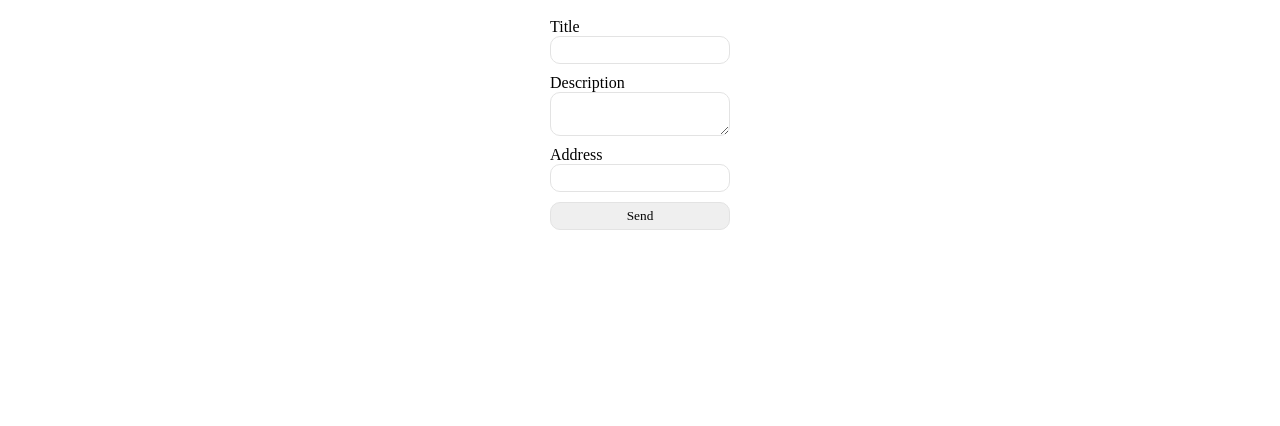
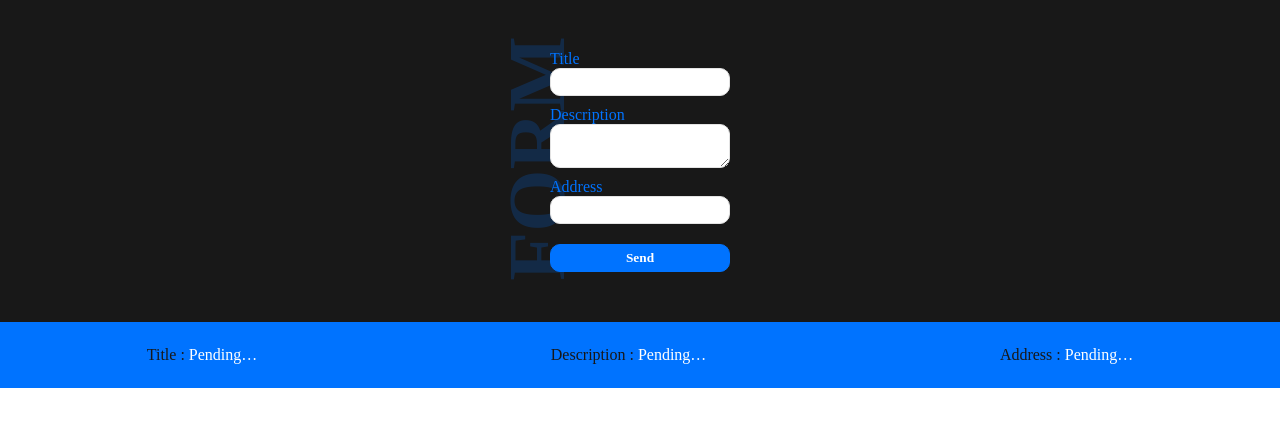
Before and after one commit to LaurianMathiot/Cours-REACT, a React (Create React App) app in the folder coworking-crud-front/: page / in a window 1280 px wide. Shown: the top 426 px of the page. Built offline with nearby package versions, Linux system fonts and the light colour scheme.

Commit message:
display form result / coworking-crud-front

```diff
--- a/coworking-crud-front/src/App.css
+++ b/coworking-crud-front/src/App.css
@@ -1,9 +1,14 @@
 * {
   font-family: 'poppins';
+  padding: 0;
+  margin: 0;
+  border: none;
 }
 
 :root {
   --color1: rgb(227, 227, 227);
+  --color2: rgb(24, 24, 24);
+  --color3: rgb(0, 115, 255);
 
 }
 
@@ -12,15 +17,19 @@
 .form-section {
   display: flex;
   justify-content: center;
+  background-color: var(--color2);
+  padding: 5vh 0;
+  color: var(--color3);
 }
 
 /*  FORM */
 
 form {
   width: 200px;
+  position: relative;
 }
 
-.form-input {
+.form-element {
   display: flex;
   flex-direction: column;
   margin: 10px;
@@ -31,8 +40,49 @@ input, textarea {
   border: 1px solid var(--color1);
   padding: 5px;
   vertical-align: middle;
+  z-index: 1;
 }
 
 .submit-btn {
   text-align: end;
 }
+
+.submit-btn input {
+  transition: all 0.2s ease-in-out;
+  background-color: var(--color3);
+  border: 1px solid var(--color3);
+  color: white;
+  margin-top: 10px;
+  font-weight: 700;
+}
+
+.submit-btn input:hover {
+  cursor: pointer;
+  background-color: var(--color2);
+  color: white;
+}
+
+form > h2 {
+  position: absolute;
+  transform: rotate(-90deg);
+  font-size: 5rem;
+  left:-125px;
+  top: 30%;
+  color: var(--color3);
+  opacity: 0.2;
+}
+
+/* RESULT SECTION */
+
+.result-section {
+  display: flex;
+  justify-content: space-around;
+  padding: 3vh 0;
+  background-color: var(--color3);
+  color: white;
+
+}
+
+.result-section span {
+  color: var(--color2);
+}
--- a/coworking-crud-front/src/CreateCoworking.jsx
+++ b/coworking-crud-front/src/CreateCoworking.jsx
@@ -1,34 +1,56 @@
+import { useState } from "react"
+
 function CreateCoworking() {
 
-    const hundleSubmit = (event) =>{
+    const [coworkingData, setCoworkingData] = useState({
+            title: "Pending…",
+            description: "Pending…",
+            address: "Pending…"
+    })
+
+    const handleSubmit = (event) =>{
         event.preventDefault()
-        const title = event.target.title.value;
-        const description = event.target.description.value;
-        const address = event.target.address.value;
+        // const title = event.target.title.value;
+        // const description = event.target.description.value;
+        // const address = event.target.address.value;
 
-        console.log("title : " + title + " / description : " + description + " / adress : " + address)
+        // console.log("title : " + title + " / description : " + description + " / adress : " + address)
+
+        setCoworkingData({
+           title: event.target.title.value,
+           description: event.target.description.value,
+           address: event.target.address.value
+        })
     }
 
     return(
-        <section className="form-section">
-            <form action="" onSubmit={hundleSubmit}>
-                <div className="form-input">
+        <>
+            <section className="form-section">
+            <form action="" onSubmit={handleSubmit}>
+                <h2>FORM</h2>
+                <div className="form-element">
                     <label for="title">Title</label>
                     <input type="text" name="title" id="title" required />
                 </div>
-                <div className="form-input">
+                <div className="form-element">
                     <label for="description">Description </label>
                     <textarea type="text" name="description" id="description" required />
                 </div>
-                <div className="form-input">
+                <div className="form-element">
                     <label for="address">Address </label>
                     <input type="text" name="address" id="address" required />
                 </div>
-                <div className=" form-input submit-btn">
+                <div className=" form-element submit-btn">
                     <input type="submit" name="submit" id="submit" value="Send" required />
                 </div>
             </form>
         </section>
+        <section className="result-section">
+            <p><span>Title :</span> {coworkingData.title}</p>
+            <p><span>Description :</span> {coworkingData.description}</p>
+            <p><span>Address :</span> {coworkingData.address}</p>
+        </section>
+        </>
     )
 }
 
```
